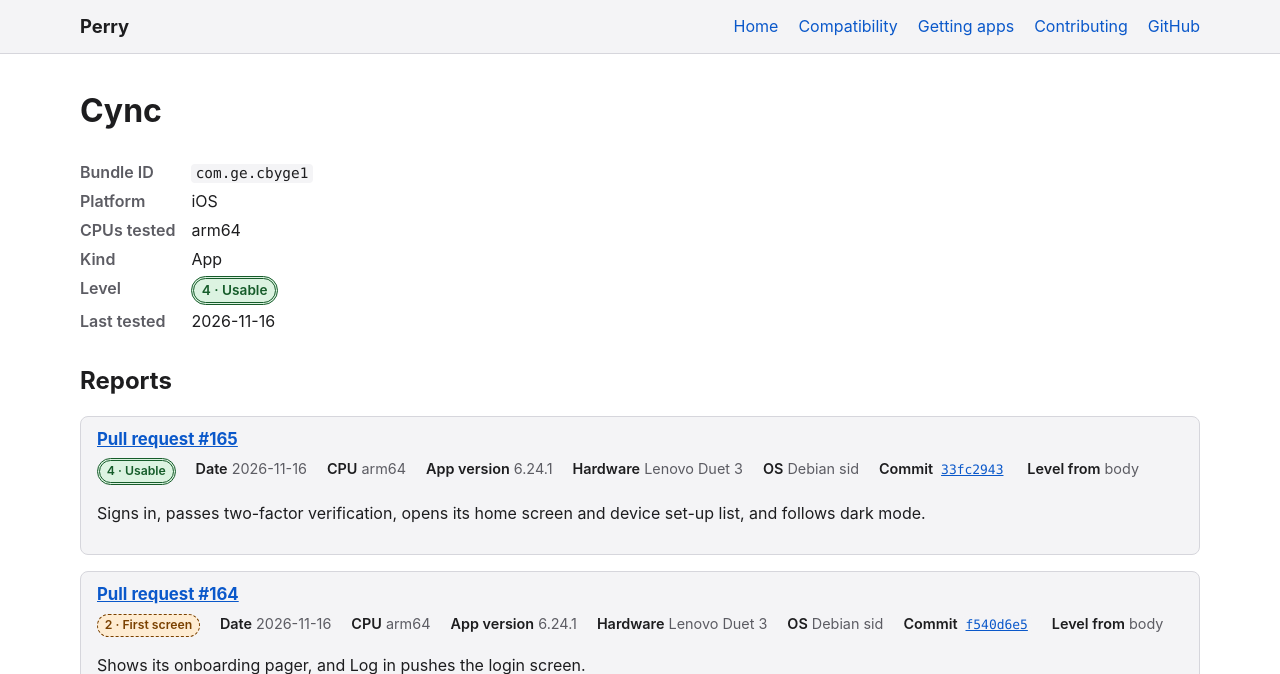
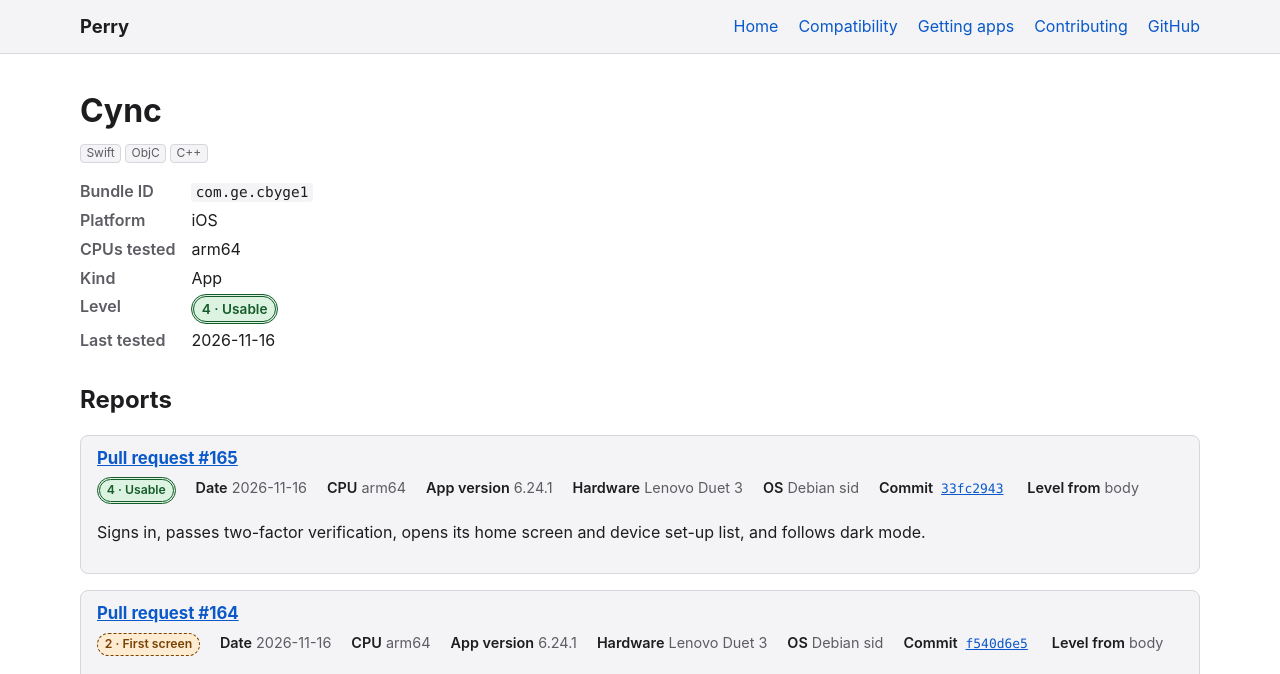
Before and after one commit to MillerTechnologyPeru/Perry, a Jekyll site: the page built from docs/_apps/ios/com.ge.cbyge1.md, in a window 1280 px wide, cut to the strip 0-674 px from the top of the page. Built offline with Jekyll 4.4.1, drawn with Linux system fonts in a browser that asks for light colours.

Commit message:
Add Cync's engine and language tags

```diff
--- a/docs/_apps/ios/com.ge.cbyge1.md
+++ b/docs/_apps/ios/com.ge.cbyge1.md
@@ -3,6 +3,7 @@ name: Cync
 bundle_id: "com.ge.cbyge1"
 platform: ios
 kind: app
+tags: [Swift, ObjC, C++]
 reports:
   - pr: 164
     date: 2026-11-16
```
